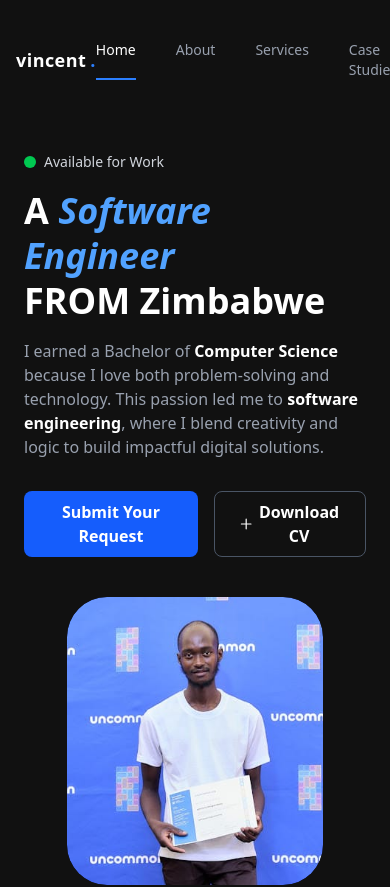
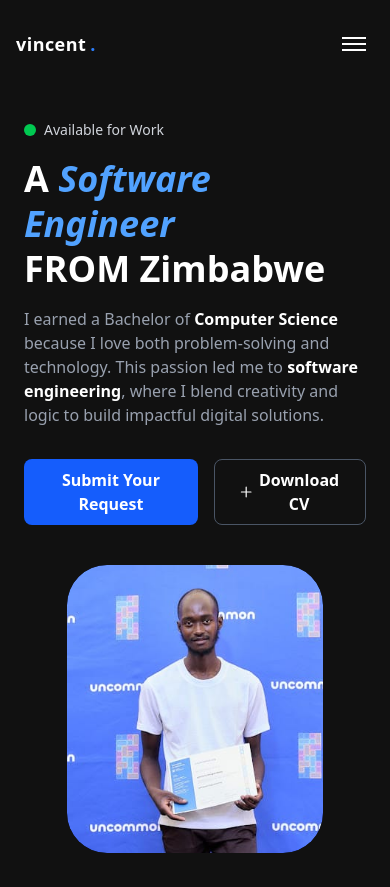
Before and after one commit to VincentMugondora/my_portfolio, a Next.js app: page / in a window 390 px wide. Shown: the top 887 px of the page. Built offline with nearby package versions, Linux system fonts and the light colour scheme.

Commit message:
Refactor Navbar component: implement mobile menu functionality with state management, enhance layout for better responsiveness, and improve user interaction with a hamburger icon for navigation.

```diff
--- a/src/components/Navbar.tsx
+++ b/src/components/Navbar.tsx
@@ -1,4 +1,4 @@
-import React from 'react'
+import React, { useState } from 'react'
 import Link from 'next/link'
 
 const navItems = [
@@ -9,12 +9,25 @@ const navItems = [
   { name: 'Contact', href: '/contact' },
 ];
 
-const Navbar: React.FC = () => (
-  <nav className="flex items-center justify-between max-w-6xl mx-auto py-8 px-4 text-gray-400 text-sm w-full">
+const Navbar: React.FC = () => {
+  const [menuOpen, setMenuOpen] = useState(false);
+
+  return (
+    <nav className="flex items-center justify-between max-w-6xl mx-auto py-6 px-4 text-gray-400 text-sm w-full relative">
       {/* Brand Name */}
-    <span className="font-extrabold text-white text-lg tracking-wide flex items-center">vincent<span className="text-blue-500 ml-1">.</span></span>
-    {/* Nav Links */}
-    <div className="flex justify-center space-x-10 flex-1">
+      <span className="font-extrabold text-white text-lg tracking-wide flex items-center z-20">vincent<span className="text-blue-500 ml-1">.</span></span>
+      {/* Hamburger Icon */}
+      <button
+        className="md:hidden flex flex-col justify-center items-center w-10 h-10 z-20"
+        aria-label="Toggle menu"
+        onClick={() => setMenuOpen((open) => !open)}
+      >
+        <span className={`block w-6 h-0.5 bg-white mb-1 transition-transform duration-300 ${menuOpen ? 'rotate-45 translate-y-1.5' : ''}`}></span>
+        <span className={`block w-6 h-0.5 bg-white mb-1 transition-opacity duration-300 ${menuOpen ? 'opacity-0' : ''}`}></span>
+        <span className={`block w-6 h-0.5 bg-white transition-transform duration-300 ${menuOpen ? '-rotate-45 -translate-y-1.5' : ''}`}></span>
+      </button>
+      {/* Nav Links Desktop */}
+      <div className="hidden md:flex justify-center space-x-10 flex-1">
         {navItems.map((item, idx) => (
           <Link
             key={item.name}
@@ -29,11 +42,44 @@ const Navbar: React.FC = () => (
           </Link>
         ))}
       </div>
-    {/* Get a Quote Button */}
-    <button className="bg-blue-600 hover:bg-blue-700 text-white px-5 py-2 rounded-lg font-semibold transition-colors duration-200 ml-6">
+      {/* Get a Quote Button Desktop */}
+      <div className="hidden md:block ml-6">
+        <button className="bg-blue-600 hover:bg-blue-700 text-white px-5 py-2 rounded-lg font-semibold transition-colors duration-200">
           Get a Quote
         </button>
+      </div>
+      {/* Mobile Menu */}
+      <div
+        className={`fixed inset-0 bg-[#18181b] bg-opacity-95 flex flex-col items-center justify-center space-y-8 z-10 transition-transform duration-300 md:hidden ${menuOpen ? 'translate-x-0' : '-translate-x-full'}`}
+        style={{ pointerEvents: menuOpen ? 'auto' : 'none' }}
+      >
+        {navItems.map((item, idx) => (
+          <Link
+            key={item.name}
+            href={item.href}
+            className={
+              idx === 0
+                ? 'text-white text-xl border-b-2 border-blue-500 pb-1'
+                : 'text-gray-300 text-xl hover:text-white transition-colors duration-200'
+            }
+            onClick={() => setMenuOpen(false)}
+          >
+            {item.name}
+          </Link>
+        ))}
+        <button className="bg-blue-600 hover:bg-blue-700 text-white px-8 py-3 rounded-lg font-semibold text-lg transition-colors duration-200 mt-4" onClick={() => setMenuOpen(false)}>
+          Get a Quote
+        </button>
+      </div>
+      {/* Overlay for closing menu */}
+      {menuOpen && (
+        <div
+          className="fixed inset-0 z-0"
+          onClick={() => setMenuOpen(false)}
+        />
+      )}
     </nav>
   );
+};
 
 export default Navbar;
```
Lines whose indentation alone changed are shown as unchanged.
